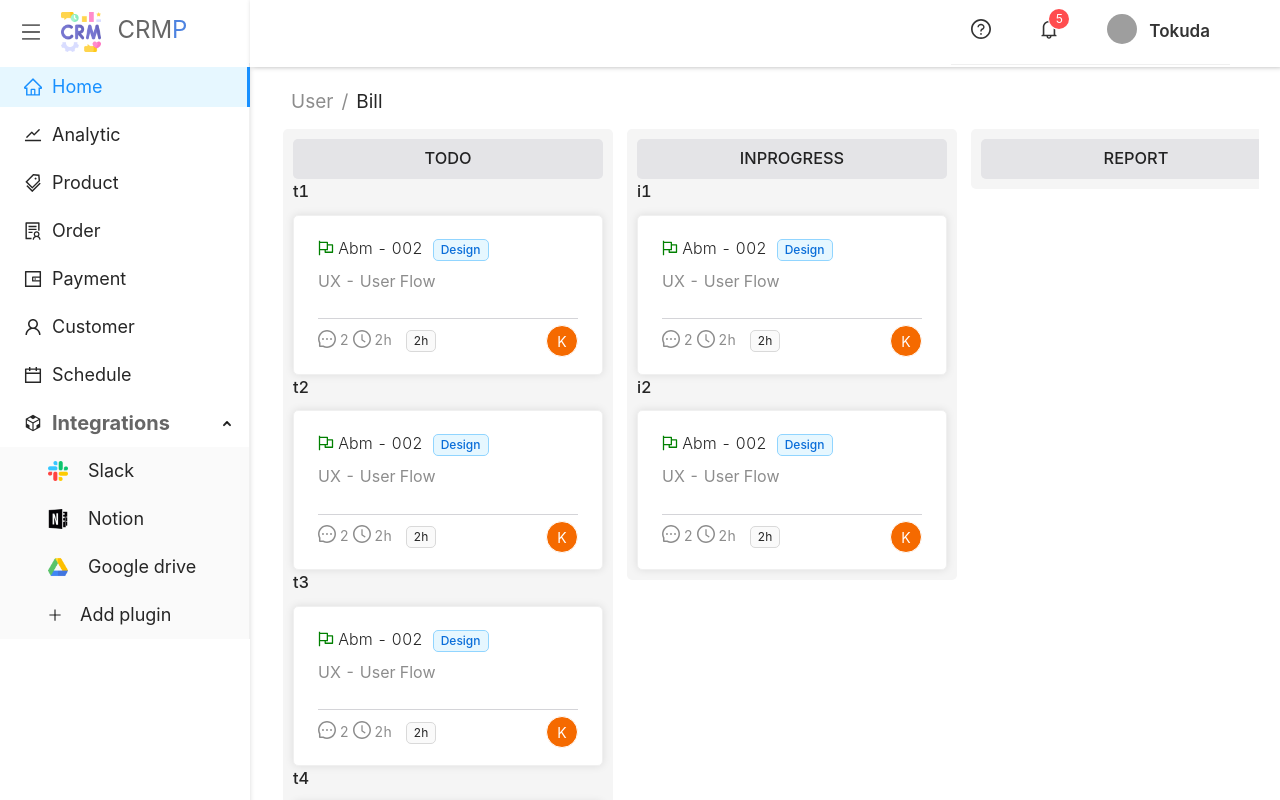
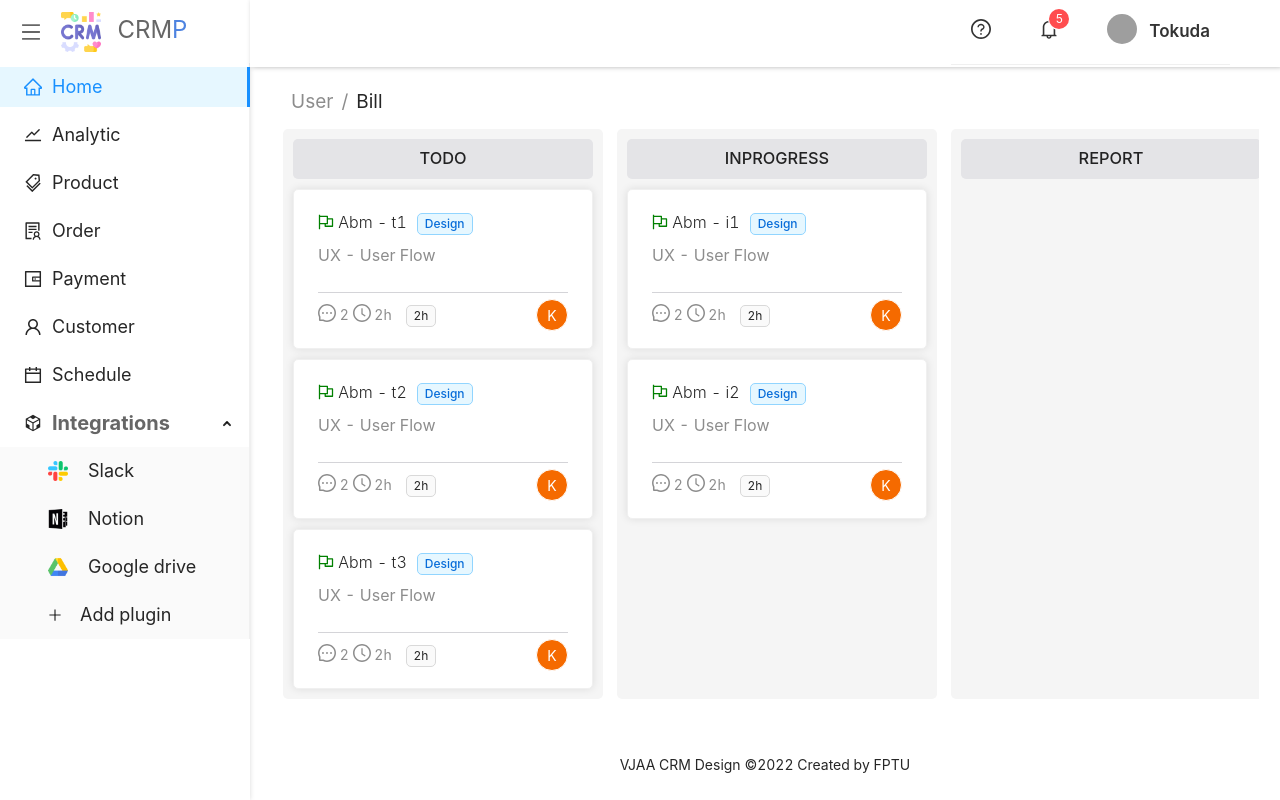
Before and after one commit to tienpvse1/crm-fe, a React (Vite) app: page /pipeline in a window 1280 px wide. Shown: the top 800 px of the page. Built offline with nearby package versions, Linux system fonts and the light colour scheme; grey boxes are pictures that could not be loaded.

Commit message:
resolve(handle logic dnd): inprogress 60%

```diff
--- a/src/components/pipelines/item.tsx
+++ b/src/components/pipelines/card-item.tsx
@@ -1,7 +1,14 @@
 import { ClockCircleOutlined, FlagOutlined, MessageOutlined } from "@ant-design/icons";
 import { Avatar, Card, Divider, Tag } from "antd"
 const { Meta } = Card;
-export const PipelineItem = () => {
+
+interface PipelineCardItemProps {
+  dataCardPipeline: any;
+
+}
+
+
+export const PipelineCardItem = ({ dataCardPipeline }: PipelineCardItemProps) => {
   return (
     <>
       <Card
@@ -16,7 +23,7 @@ export const PipelineItem = () => {
         <Meta
           title={
             <>
-              <span style={{ fontWeight: 300 }}><FlagOutlined style={{ color: 'green' }} /> Abm - 002</span>
+              <span style={{ fontWeight: 300 }}><FlagOutlined style={{ color: 'green' }} /> Abm - {`${dataCardPipeline.id}`}</span>
               <Tag color={'blue'} style={{ marginLeft: 10, borderRadius: 5 }}>Design</Tag>
             </>
           }
--- a/src/components/pipelines/column.tsx
+++ b/src/components/pipelines/column.tsx
@@ -1,5 +1,5 @@
-import { Draggable, Droppable } from "react-beautiful-dnd"
-import { PipelineItem } from "./item"
+import { Draggable } from "react-beautiful-dnd"
+import { PipelineItems } from "./items"
 
 interface PipeLineColumnProps {
   pipeline: any,
@@ -11,36 +11,11 @@ export const PipeLineColumn = ({ pipeline, index }: PipeLineColumnProps) => {
     <Draggable draggableId={pipeline.id} index={index}>
       {(providedColumn) => (
         <div
+          className="wrapper-pipeline-column"
           ref={providedColumn.innerRef}
           {...providedColumn.draggableProps}
         >
-          <Droppable droppableId={pipeline.id} type="task">
-            {(provided) => (
-              <div
-                className="pipeline-column"
-                ref={provided.innerRef}
-                {...provided.droppableProps}
-              >
-                <div className="pipeline-column-header" >
-                  <h1 {...providedColumn.dragHandleProps} >{pipeline.id.toUpperCase()}</h1>
-                </div>
-                {pipeline.dataCard.map((data: any, index: number) =>
-                  <Draggable key={data.id} draggableId={data.id} index={index}>
-                    {(provided) => (
-                      <div
-                        ref={provided.innerRef}
-                        {...provided.draggableProps}
-                        {...provided.dragHandleProps}
-                      >
-                        <h1>{data.id}</h1>
-                        <PipelineItem />
-                      </div>
-                    )}
-                  </Draggable>)}
-                {provided.placeholder}
-              </div>
-            )}
-          </Droppable>
+          <PipelineItems pipeline={pipeline} providedColumn={providedColumn} />
         </div>
 
       )}
--- /dev/null
+++ b/src/components/pipelines/items.tsx
@@ -0,0 +1,42 @@
+import { Draggable, DraggableProvided, Droppable } from 'react-beautiful-dnd'
+import { PipelineCardItem } from './card-item'
+
+interface PipelineItemsProps {
+  pipeline: any;
+  providedColumn: DraggableProvided;
+}
+
+export const PipelineItems = ({ pipeline, providedColumn }: PipelineItemsProps) => {
+  return (
+    <>
+      <Droppable droppableId={pipeline.id} type="task">
+        {(provided) => (
+          <div
+            className="pipeline-column"
+            ref={provided.innerRef}
+            {...provided.droppableProps}
+          >
+            <div className="pipeline-column-header" >
+              <h1 {...providedColumn.dragHandleProps}>
+                {pipeline.id.toUpperCase()}
+              </h1>
+            </div>
+            {pipeline.dataCard.map((data: any, index: number) =>
+              <Draggable key={data.id} draggableId={data.id} index={index}>
+                {(provided) => (
+                  <div
+                    ref={provided.innerRef}
+                    {...provided.draggableProps}
+                    {...provided.dragHandleProps}
+                  >
+                    <PipelineCardItem dataCardPipeline={data} />
+                  </div>
+                )}
+              </Draggable>)}
+            {provided.placeholder}
+          </div>
+        )}
+      </Droppable>
+    </>
+  )
+}
--- /dev/null
+++ b/src/components/pipelines/pipeline.tsx
@@ -0,0 +1,175 @@
+import { useState } from 'react';
+import { DragDropContext, Droppable, DropResult } from 'react-beautiful-dnd'
+import { PipeLineColumn } from './column';
+
+export const Pipeline = () => {
+
+  const pipeLinesData = [
+    {
+      id: 'todo',
+      dataCard: [
+        {
+          id: 't1',
+          title: '',
+          description: ''
+        },
+        {
+          id: 't2',
+          title: '',
+          description: ''
+        },
+        {
+          id: 't3',
+          title: '',
+          description: ''
+        }
+      ]
+    },
+    {
+      id: 'inProgress',
+      dataCard: [
+        {
+          id: 'i1',
+          title: '',
+          description: ''
+        },
+        {
+          id: 'i2',
+          title: '',
+          description: ''
+        }
+      ]
+    },
+    {
+      id: 'report',
+      dataCard: []
+    },
+    {
+      id: 'done',
+      dataCard: []
+    }, {
+      id: 'done2',
+      dataCard: []
+    }
+  ]
+
+  // const pipeLineDataApi = [
+  //   {
+  //     name: "string",
+  //     account: {},
+  //     pipelineColumns: [
+  //       {
+  //         name: "todo",
+  //         pipeline: "string",
+  //         pipelineItems: [
+  //           {
+  //             name: "string",
+  //             pipelineColumn: "string"
+  //           }
+  //         ]
+  //       },
+  //       {
+  //         name: "inProgress",
+  //         pipeline: "string",
+  //         pipelineItems: [
+  //           {
+  //             name: "string",
+  //             pipelineColumn: "string"
+  //           }
+  //         ]
+  //       }
+  //     ]
+  //   }
+  // ]
+
+  const [state, setState] = useState(pipeLinesData);
+
+
+  const onDragEnd = (result: DropResult) => {
+    const { source, destination } = result;
+    //nếu ko có vị trí điểm đến -> return
+    if (!destination) return
+    //nếu kéo thả ở 1 vị trí cũ -> return tránh xử lý code bên dưới -> giảm tải
+    if (
+      destination.droppableId === source.droppableId &&
+      destination.index === source.index
+    ) return
+
+    //copy ra mảng mới
+
+
+    //Xử lý cho kéo thả cột
+    if (result.type == 'column') {
+      const items = Array.from(state);
+      //lấy ra dữ liệu và vị trí card đang được nắm kéo
+      const [newItemColumn] = items.splice(source.index, 1);
+      //thêm dữ liệu card đang được nắm bỏ vào vị trí điểm đến (destination.index)
+      items.splice(destination.index, 0, newItemColumn);
+      setState(items);
+      console.log('column:', result);
+    }
+
+    //Xử lý cho kéo thả item
+    if (result.type == 'task') {
+      // const start = result.source.index;
+      // const finish = result.destination?.index;
+      // if (start === finish) {
+
+      // }
+      // const column = state
+
+      // const items = Array.from(state[0].dataCard);
+
+      // const [newItem] = items.splice(source.index, 1);
+
+      // items.splice(destination.index, 0, newItem);
+
+      // const newColumn = [
+      //   {
+
+      //   }
+      // ]
+
+      // const newstate = [
+      //   ...state,
+
+      // ]
+
+      // setState(items);
+      // console.log('test:', state['todo']);
+
+      console.log('task:', result);
+    }
+
+  }
+
+  return (
+
+    <DragDropContext onDragEnd={onDragEnd}>
+      <Droppable
+        droppableId="all-columns"
+        direction="horizontal"
+        type="column"
+      >
+
+        {(providedColumns) => (
+          <div className='scroll-menu'>
+            <div
+              className='droppable-wrapper-columns'
+              {...providedColumns.droppableProps}
+              ref={providedColumns.innerRef}
+            >
+
+              {state.map((pipeline, index) =>
+                <PipeLineColumn index={index} key={pipeline.id} pipeline={pipeline} />)
+              }
+
+              {providedColumns.placeholder}
+            </div>
+          </div>
+
+        )}
+      </Droppable>
+    </DragDropContext>
+  )
+}
--- a/src/components/pipelines/wrapper.tsx
+++ /dev/null
@@ -1,116 +0,0 @@
-import { DragDropContext, Droppable, DropResult } from 'react-beautiful-dnd'
-import { PipeLineColumn } from './column';
-
-export const PipelineWrapper = () => {
-
-  const pipeLinesData = [
-    {
-      id: 'todo',
-      dataCard: [
-        {
-          id: 't1',
-          title: '',
-          description: ''
-        },
-        {
-          id: 't2',
-          title: '',
-          description: ''
-        },
-        {
-          id: 't3',
-          title: '',
-          description: ''
-        },
-        {
-          id: 't4',
-          title: '',
-          description: ''
-        },
-        {
-          id: 't5',
-          title: '',
-          description: ''
-        },
-        {
-          id: 't6',
-          title: '',
-          description: ''
-        }
-      ]
-    },
-    {
-      id: 'inProgress',
-      dataCard: [
-        {
-          id: 'i1',
-          title: '',
-          description: ''
-        },
-        {
-          id: 'i2',
-          title: '',
-          description: ''
-        }
-      ]
-    },
-    {
-      id: 'report',
-      dataCard: []
-    },
-    {
-      id: 'done',
-      dataCard: []
-    }
-  ]
-
-
-  const onDragEnd = (result: DropResult) => {
-    // const {source, destination} = result;
-    // if(!destination) return
-
-    // const items = Array.from(todo);
-    // const [newOrder] =items.splice(source.index, 1);
-    // items.splice(destination.index, 0, newOrder);
-
-    // setTodo(items);
-    console.log(result);
-
-  }
-
-  return (
-
-    <DragDropContext onDragEnd={onDragEnd}>
-
-      <Droppable
-        droppableId="all-columns"
-        direction="horizontal"
-        type="column"
-      >
-
-        {(provided) => (
-          <div className='scroll-menu'>
-            <div
-              {...provided.droppableProps}
-              ref={provided.innerRef}
-              style={{
-                width: '100%',
-                display: 'flex',
-                flexDirection: 'row',
-                marginLeft: 5
-              }}
-            >
-
-              {pipeLinesData.map((pipeline, index) =>
-                <PipeLineColumn index={index} key={pipeline.id} pipeline={pipeline} />)
-              }
-
-              {provided.placeholder}
-            </div>
-            </div>
-
-        )}
-      </Droppable>
-    </DragDropContext>
-  )
-}
--- a/src/routes/route-map.tsx
+++ b/src/routes/route-map.tsx
@@ -1,4 +1,4 @@
-import { PipelineWrapper } from '@components/pipelines/wrapper';
+import { Pipeline } from '@components/pipelines/pipeline';
 import { Contact } from '@pages/contact';
 import { RouteObject } from 'react-router-dom';
 import { LayoutApp } from '../common/layout';
@@ -29,7 +29,7 @@ export const route: RouteObject[] = [
       },
       {
         path: 'pipeline',
-        element: <PipelineWrapper />
+        element: <Pipeline />
       }
     ],
   },
--- a/src/stylesheets/pages/_pipelines.scss
+++ b/src/stylesheets/pages/_pipelines.scss
@@ -1,3 +1,22 @@
+.droppable-wrapper-columns {
+    width: 110%;
+    display: flex;
+    flex-direction: row;
+    margin-left: 5px;
+}
+
+.wrapper-pipeline-column {
+    user-select: none;
+    padding: 10px;
+    margin: 7px;
+    border-radius: 5px;
+    background-color: #F5F5F5;
+}
+
+.pipeline-column {
+    width: 300px;
+}
+
 .pipeline-column-header {
     background-color: #E4E4E7;
     border-radius: 5px;
@@ -6,14 +25,6 @@
     padding: 7px 0;
 }
 
-.pipeline-column {
-    width: 330px;
-    padding: 10px;
-    margin: 7px;
-    background-color: #F5F5F5;
-    border-radius: 5px;
-}
-
 .scroll-menu {
     overflow: auto;
     white-space: nowrap;
```
